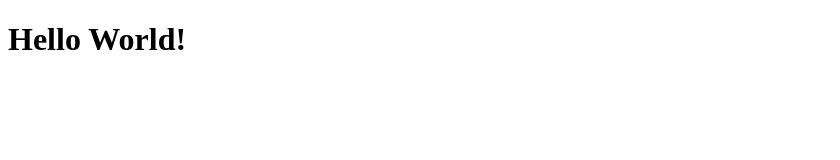
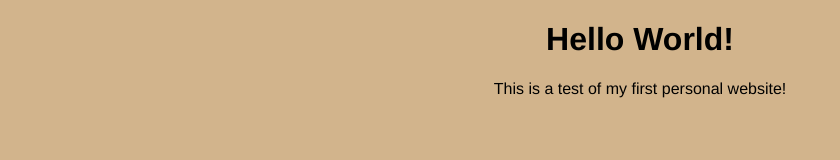
Before and after one commit to Elliott-FS/my-personal-website, a plain HTML site: page index.html in a window 1280 px wide. Shown: the whole page, without its empty margins (0-840 px from the left). Drawn offline with Linux system fonts and the light colour scheme.

Commit message:
add style.css, connect to index.html

```diff
--- a/index.html
+++ b/index.html
@@ -1,9 +1,11 @@
 <!DOCTYPE html>
 <html lang="en">
   <head>
+    <link rel="stylesheet" href="style.CSS" />
       <title>My Personal Website</title>
   </head>
   <body>
       <h1>Hello World!</h1>
+      <p>This is a test of my first personal website!</p>
   </body>
 </html>
--- /dev/null
+++ b/style.CSS
@@ -0,0 +1,8 @@
+body {
+    background: tan;
+    text-align: center;
+    font-family:'Franklin Gothic Medium', 'Arial Narrow', Arial, sans-serif;
+}
+p {
+    text-align: center;
+}
```
